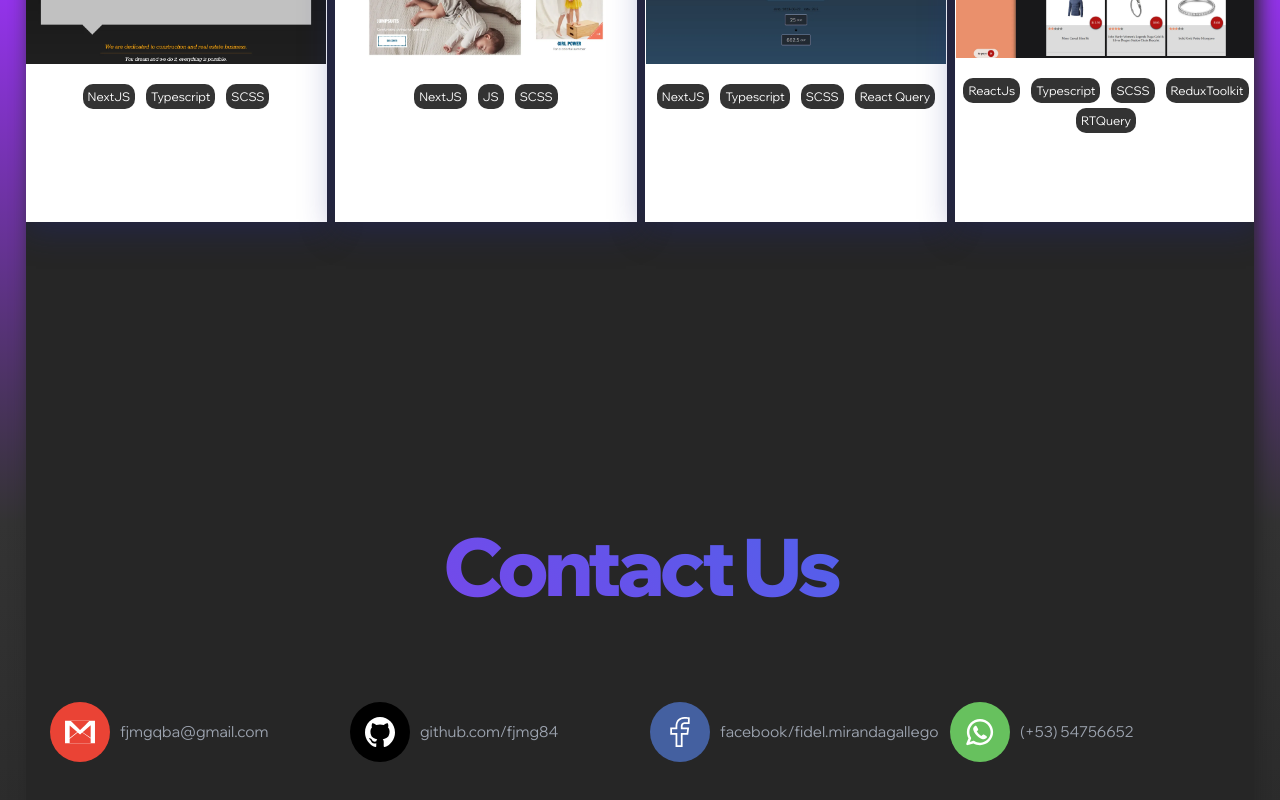
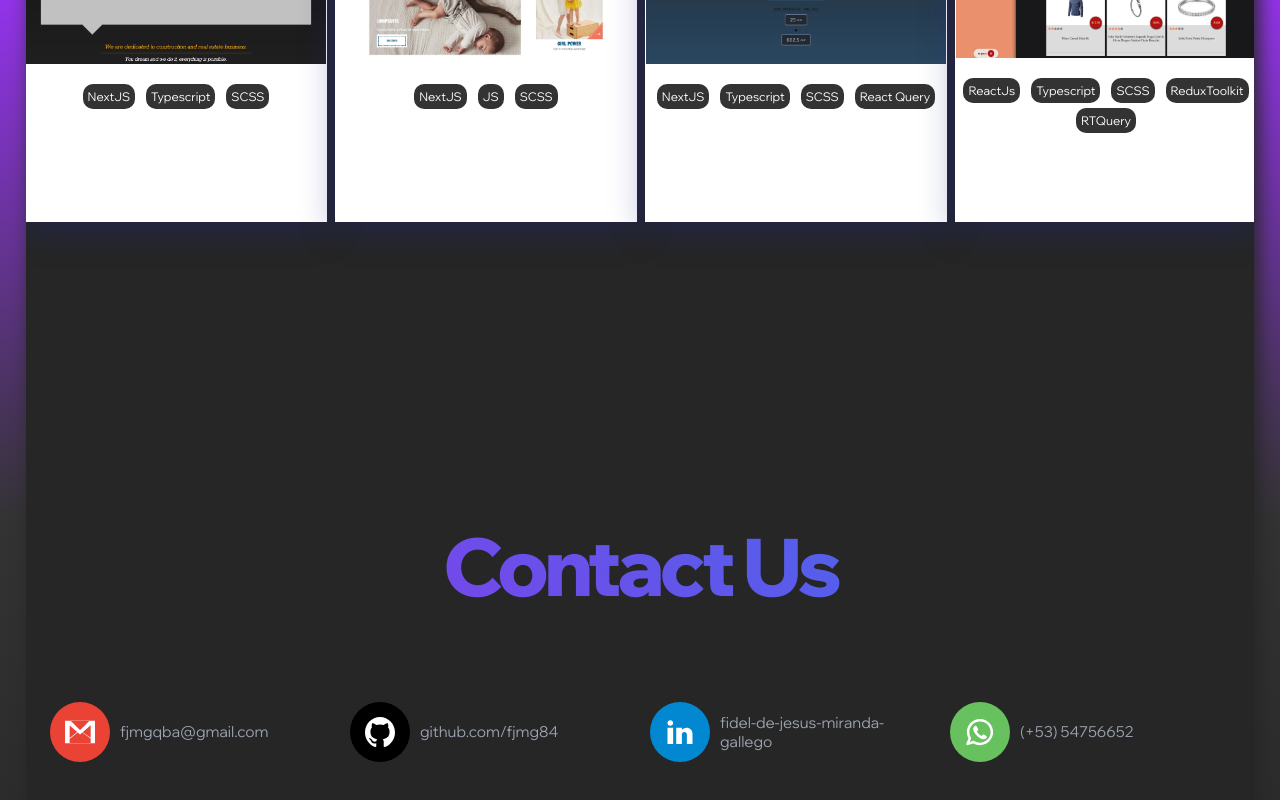
Before and after one commit to fjmg84/portafolio, a Svelte app: page / in a window 1280 px wide. Shown: the part 1570-2370 px from the top of the page. Built offline with nearby package versions, Linux system fonts and the light colour scheme.

Commit message:
add linkedin to contacts

```diff
--- a/src/_color.scss
+++ b/src/_color.scss
@@ -5,5 +5,5 @@ $orange: orange;
 $black: #333;
 $gmail: #ea4335;
 $github: #000000;
-$facebook: #4460a0;
+$linkedin: #0288d1;
 $whatsapp: #67c15e;
--- a/src/components/footer/index.svelte
+++ b/src/components/footer/index.svelte
@@ -112,8 +112,8 @@
   .github {
     background-color: $github;
   }
-  .facebook {
-    background-color: $facebook;
+  .linkedin {
+    background-color: $linkedin;
   }
   .whatsapp {
     background-color: $whatsapp;
--- a/src/components/header/index.svelte
+++ b/src/components/header/index.svelte
@@ -91,19 +91,6 @@
         background: $black;
       }
     }
-  }
-
-  .gmail {
-    background-color: $gmail;
-  }
-  .github {
-    background-color: $github;
-  }
-  .facebook {
-    background-color: $facebook;
-  }
-  .whatsapp {
-    background-color: $whatsapp;
   }
 
   .downloadBtn {
--- a/src/data/data.json
+++ b/src/data/data.json
@@ -80,9 +80,9 @@
     },
     {
       "name": "Shopping Cart",
-      "description": "",
+      "description": "Simulates the process of adding and removing products to a shopping cart from an online store.",
       "tools": ["ReactJs", "Typescript", "SCSS", "ReduxToolkit", "RTQuery"],
-      "site": "https://shopping-cart-fjmg84.vercel.app/",
+      "site": "https://shopping-cart-five-bay.vercel.app/",
       "github": "https://github.com/fjmg84/shopping-cart",
       "image": "shopping__cart.webp"
     }
@@ -101,10 +101,10 @@
       "image": "github.svg"
     },
     {
-      "className": "facebook",
-      "text": "facebook/fidel.mirandagallego",
-      "url": "https://www.facebook.com/fidel.mirandagallego",
-      "image": "facebook.svg"
+      "className": "linkedin",
+      "text": "fidel-de-jesus-miranda-gallego",
+      "url": "https://www.linkedin.com/in/fidel-de-jesus-miranda-gallego-a171a0239/",
+      "image": "linkedin.svg"
     },
     {
       "className": "whatsapp",
```
Also changed, not shown: public/svg/linkedin.svg (added).
